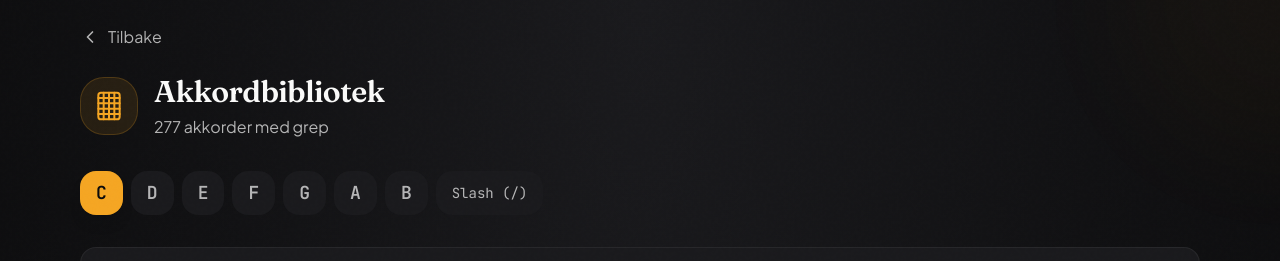
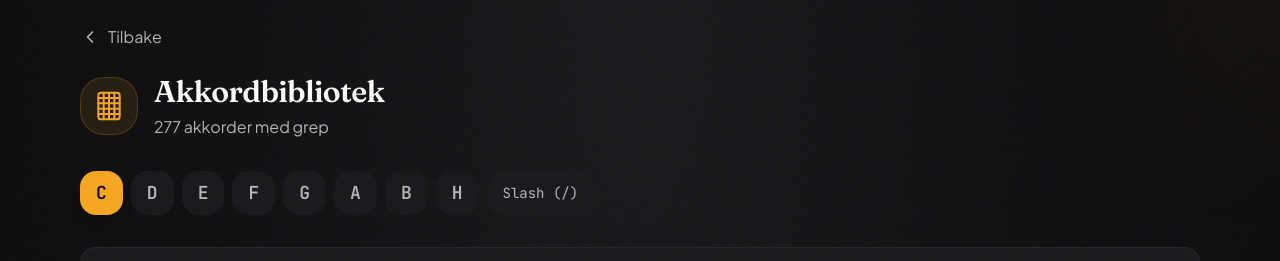
Before and after one commit to Investoui/sangboken, a Next.js app: page /akkorder in a window 1280 px wide. Shown: the top 261 px of the page. Built offline with nearby package versions, Linux system fonts and the light colour scheme.

Commit message:
feat: Add H to chord library tabs on akkorder page

```diff
--- a/src/app/akkorder/page.tsx
+++ b/src/app/akkorder/page.tsx
@@ -6,8 +6,8 @@ import { ChordDiagram } from "@/components/ChordDiagram";
 import { chordLibrary } from "@/lib/chord-library";
 import { Logo } from "@/components/Logo";
 
-// Group chords by their root note
-const rootNotes = ["C", "D", "E", "F", "G", "A", "B"] as const;
+// Group chords by their root note (including H for Scandinavian notation)
+const rootNotes = ["C", "D", "E", "F", "G", "A", "B", "H"] as const;
 
 // Get all chord names and group them
 function groupChordsByRoot() {
```
